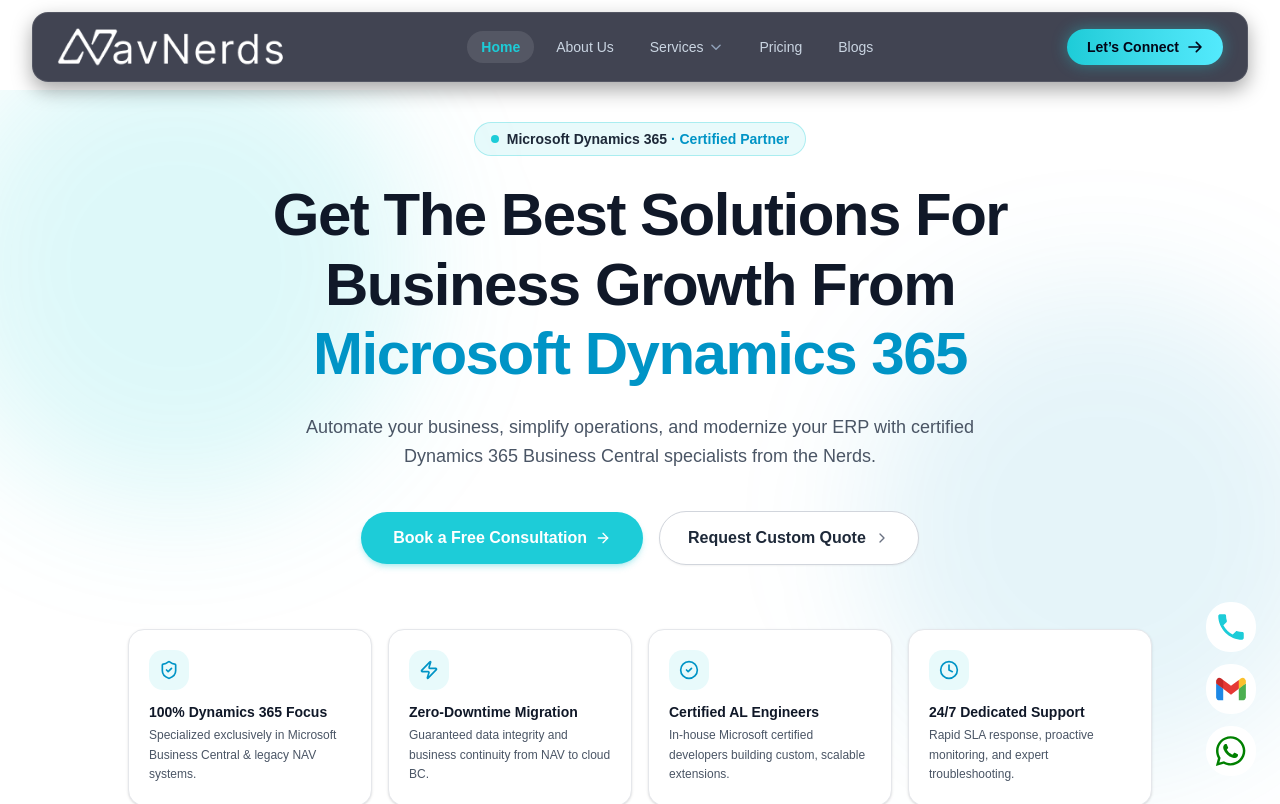
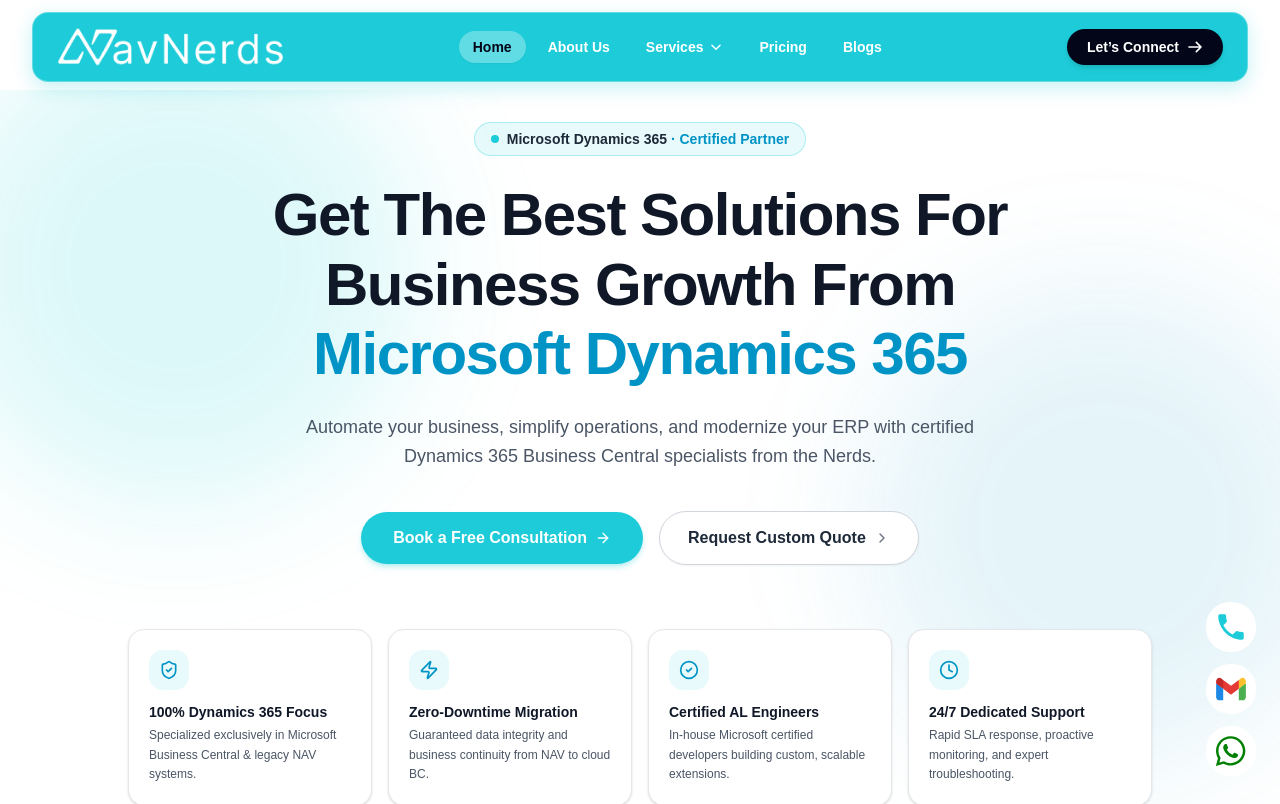
Before and after one commit to Siddhant206/nav-nerds-web-development, a Next.js app: page / in a window 1280 px wide. Shown: the top 804 px of the page. Built offline with nearby package versions, Linux system fonts and the light colour scheme.

Commit message:
feat: updated navbar background to brand cyan #1DCCD8 with high-contrast text and buttons

```diff
--- a/src/component/Navbar/index.jsx
+++ b/src/component/Navbar/index.jsx
@@ -34,7 +34,6 @@
   const dropdownRef = useRef(null);
   const mobileRef = useRef(null);
 
-  // Scroll effect for dynamic styling
   useEffect(() => {
     const handleScroll = () => {
       if (window.scrollY > 20) {
@@ -47,7 +46,6 @@
     return () => window.removeEventListener("scroll", handleScroll);
   }, []);
 
-  // Click outside to close menus
   useEffect(() => {
     const handleClickOutside = (e) => {
       if (dropdownRef.current && !dropdownRef.current.contains(e.target)) {
@@ -61,7 +59,6 @@
     return () => document.removeEventListener("mousedown", handleClickOutside);
   }, []);
 
-  // Close menus on route change
   useEffect(() => {
     setIsMobileMenuOpen(false);
     setIsServicesOpen(false);
@@ -72,8 +69,8 @@
       <div
         className={`max-w-7xl mx-auto rounded-2xl transition-all duration-300 px-4 sm:px-6 py-2.5 flex items-center justify-between ${
           isScrolled
-            ? "bg-slate-950/90 backdrop-blur-xl border border-white/15 shadow-[0_10px_30px_rgba(0,0,0,0.5)]"
-            : "bg-slate-950/75 backdrop-blur-md border border-white/10 shadow-[0_8px_20px_rgba(0,0,0,0.35)]"
+            ? "bg-[#1DCCD8] shadow-[0_10px_25px_rgba(29,204,216,0.35)] border border-white/40"
+            : "bg-[#1DCCD8] shadow-[0_6px_20px_rgba(29,204,216,0.25)] border border-white/30"
         }`}
       >
         {/* Brand Logo */}
@@ -104,10 +101,10 @@
                 <button
                   type="button"
                   onClick={() => setIsServicesOpen(!isServicesOpen)}
-                  className={`flex items-center gap-1.5 px-3.5 py-1.5 rounded-full text-sm font-medium transition-all duration-200 ${
+                  className={`flex items-center gap-1.5 px-3.5 py-1.5 rounded-full text-sm font-semibold transition-all duration-200 ${
                     pathname.startsWith("/services") || isServicesOpen
-                      ? "text-[#1DCCD8] bg-white/10"
-                      : "text-slate-300 hover:text-white hover:bg-white/5"
+                      ? "text-slate-950 bg-white/30 shadow-xs"
+                      : "text-white hover:text-slate-950 hover:bg-white/20"
                   }`}
                   aria-haspopup="true"
                   aria-expanded={isServicesOpen}
@@ -115,7 +112,7 @@
                   <span>{link.label}</span>
                   <svg
                     className={`w-3.5 h-3.5 transition-transform duration-200 ${
-                      isServicesOpen ? "rotate-180 text-[#1DCCD8]" : "text-slate-400"
+                      isServicesOpen ? "rotate-180 text-slate-950" : "text-white"
                     }`}
                     fill="none"
                     stroke="currentColor"
@@ -128,9 +125,9 @@
                 {/* Services Dropdown Card */}
                 {isServicesOpen && (
                   <div className="absolute top-full left-0 pt-2 w-80 animate-in fade-in slide-in-from-top-2 duration-200">
-                    <div className="rounded-2xl bg-slate-950/95 backdrop-blur-2xl border border-white/10 shadow-[0_20px_50px_rgba(0,0,0,0.6)] p-2">
-                      <div className="px-3 py-2 border-b border-white/5 mb-1">
-                        <p className="text-[11px] font-semibold uppercase tracking-wider text-[#1DCCD8]">
+                    <div className="rounded-2xl bg-white border border-slate-200 shadow-[0_20px_50px_rgba(0,0,0,0.18)] p-2">
+                      <div className="px-3 py-2 border-b border-slate-100 mb-1">
+                        <p className="text-[11px] font-bold uppercase tracking-wider text-[#0094C6]">
                           Enterprise Solutions
                         </p>
                       </div>
@@ -139,12 +136,12 @@
                           <Link
                             key={child.label}
                             href={child.href}
-                            className="group flex flex-col px-3 py-2 rounded-xl transition-all hover:bg-white/10"
+                            className="group flex flex-col px-3 py-2 rounded-xl transition-all hover:bg-slate-50"
                           >
-                            <span className="text-sm font-medium text-slate-200 group-hover:text-[#1DCCD8] transition-colors flex items-center justify-between">
+                            <span className="text-sm font-semibold text-slate-800 group-hover:text-[#0094C6] transition-colors flex items-center justify-between">
                               {child.label}
                               <svg
-                                className="w-3.5 h-3.5 opacity-0 -translate-x-1 group-hover:opacity-100 group-hover:translate-x-0 transition-all text-[#1DCCD8]"
+                                className="w-3.5 h-3.5 opacity-0 -translate-x-1 group-hover:opacity-100 group-hover:translate-x-0 transition-all text-[#0094C6]"
                                 fill="none"
                                 stroke="currentColor"
                                 viewBox="0 0 24 24"
@@ -152,7 +149,7 @@
                                 <path strokeLinecap="round" strokeLinejoin="round" strokeWidth={2} d="M9 5l7 7-7 7" />
                               </svg>
                             </span>
-                            <span className="text-[11px] text-slate-400 group-hover:text-slate-300">
+                            <span className="text-[11px] text-slate-500 group-hover:text-slate-600">
                               {child.desc}
                             </span>
                           </Link>
@@ -166,10 +163,10 @@
               <Link
                 key={link.label}
                 href={link.href}
-                className={`px-3.5 py-1.5 rounded-full text-sm font-medium transition-all duration-200 ${
+                className={`px-3.5 py-1.5 rounded-full text-sm font-semibold transition-all duration-200 ${
                   pathname === link.href
-                    ? "text-[#1DCCD8] bg-white/10 font-semibold"
-                    : "text-slate-300 hover:text-white hover:bg-white/5"
+                    ? "text-slate-950 bg-white/30 font-bold shadow-xs"
+                    : "text-white hover:text-slate-950 hover:bg-white/20"
                 }`}
               >
                 {link.label}
@@ -178,11 +175,11 @@
           )}
         </nav>
 
-        {/* Right CTA Button */}
+        {/* Right CTA Button (High-Contrast Slate/Black against #1DCCD8) */}
         <div className="hidden md:flex items-center gap-3">
           <Link
             href="/contact-us"
-            className="group relative inline-flex items-center gap-2 px-5 py-2 rounded-full text-sm font-semibold text-slate-950 bg-gradient-to-r from-[#1DCCD8] via-cyan-300 to-[#1DCCD8] bg-[length:200%_auto] hover:bg-right transition-all duration-500 shadow-[0_0_15px_rgba(29,204,216,0.4)] hover:shadow-[0_0_25px_rgba(29,204,216,0.7)] hover:scale-105 active:scale-95"
+            className="group relative inline-flex items-center gap-2 px-5 py-2 rounded-full text-sm font-bold text-white bg-slate-950 hover:bg-black transition-all duration-300 shadow-md hover:scale-105 active:scale-95"
           >
             <span>Let’s Connect</span>
             <svg
@@ -201,7 +198,7 @@
           id="hamburger-btn"
           type="button"
           onClick={() => setIsMobileMenuOpen(!isMobileMenuOpen)}
-          className="md:hidden p-2 rounded-xl text-slate-300 hover:text-white hover:bg-white/10 transition-colors"
+          className="md:hidden p-2 rounded-xl text-white hover:bg-white/20 transition-colors"
           aria-label="Toggle navigation menu"
         >
           <svg className="w-6 h-6" fill="none" stroke="currentColor" viewBox="0 0 24 24">
@@ -218,20 +215,20 @@
       {isMobileMenuOpen && (
         <div
           ref={mobileRef}
-          className="md:hidden mt-2 rounded-2xl bg-slate-950/95 backdrop-blur-2xl border border-white/10 shadow-2xl p-4 text-white animate-in fade-in slide-in-from-top-3 duration-200"
+          className="md:hidden mt-2 rounded-2xl bg-[#1DCCD8] border border-white/40 shadow-2xl p-4 text-white animate-in fade-in slide-in-from-top-3 duration-200"
         >
           <div className="space-y-1">
             {navLinks.map((link) =>
               link.children ? (
-                <div key={link.label} className="border-b border-white/5 pb-2">
+                <div key={link.label} className="border-b border-white/20 pb-2">
                   <button
                     type="button"
                     onClick={() => setIsServicesOpen(!isServicesOpen)}
-                    className="w-full flex items-center justify-between py-2 text-base font-medium text-slate-200"
+                    className="w-full flex items-center justify-between py-2 text-base font-semibold text-white"
                   >
                     <span>{link.label}</span>
                     <svg
-                      className={`w-4 h-4 transition-transform ${isServicesOpen ? "rotate-180 text-[#1DCCD8]" : ""}`}
+                      className={`w-4 h-4 transition-transform ${isServicesOpen ? "rotate-180 text-slate-950" : ""}`}
                       fill="none"
                       stroke="currentColor"
                       viewBox="0 0 24 24"
@@ -240,12 +237,12 @@
                     </svg>
                   </button>
                   {isServicesOpen && (
-                    <div className="pl-3 mt-1 space-y-1 border-l border-white/10">
+                    <div className="pl-3 mt-1 space-y-1 border-l-2 border-white/40">
                       {link.children.map((child) => (
                         <Link
                           key={child.label}
                           href={child.href}
-                          className="block py-1.5 text-sm text-slate-300 hover:text-[#1DCCD8] transition-colors"
+                          className="block py-1.5 text-sm text-white/90 hover:text-slate-950 font-medium transition-colors"
                         >
                           {child.label}
                         </Link>
@@ -257,8 +254,8 @@
                 <Link
                   key={link.label}
                   href={link.href}
-                  className={`block py-2 text-base font-medium border-b border-white/5 ${
-                    pathname === link.href ? "text-[#1DCCD8]" : "text-slate-200 hover:text-white"
+                  className={`block py-2 text-base font-semibold border-b border-white/20 ${
+                    pathname === link.href ? "text-slate-950 font-bold" : "text-white hover:text-slate-950"
                   }`}
                 >
                   {link.label}
@@ -270,7 +267,7 @@
           <div className="pt-4">
             <Link
               href="/contact-us"
-              className="w-full inline-flex items-center justify-center gap-2 px-5 py-3 rounded-xl text-sm font-semibold text-slate-950 bg-gradient-to-r from-[#1DCCD8] to-cyan-300 shadow-[0_0_15px_rgba(29,204,216,0.4)]"
+              className="w-full inline-flex items-center justify-center gap-2 px-5 py-3 rounded-xl text-sm font-bold text-white bg-slate-950 hover:bg-black shadow-md"
             >
               <span>Let’s Connect</span>
               <svg className="w-4 h-4" fill="none" stroke="currentColor" viewBox="0 0 24 24">
```
